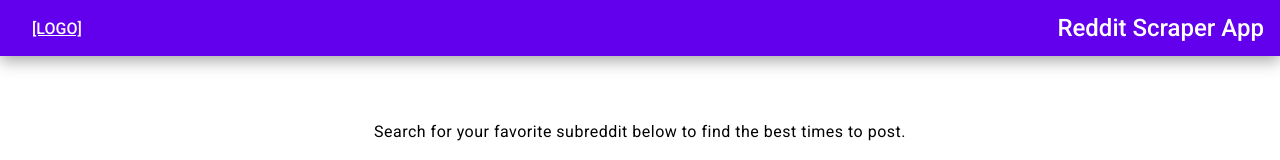
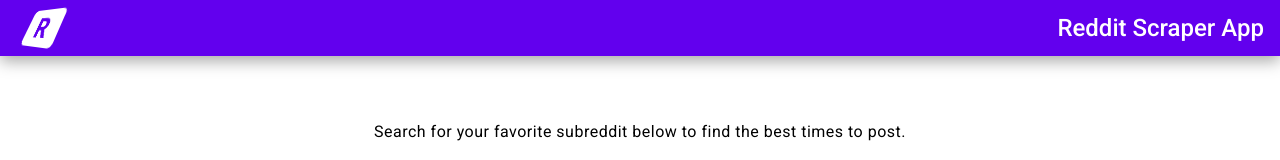
Before and after one commit to bentzen-andy/reddit-scraper-app, a React (Create React App) app: page / in a window 1280 px wide. Shown: the top 160 px of the page. Built offline with nearby package versions, Linux system fonts and the light colour scheme; no server answers.

Commit message:
add feature-30: adds cool logo

```diff
--- a/src/components/Navbar.js
+++ b/src/components/Navbar.js
@@ -4,9 +4,9 @@
 const Navbar = () => {
   return (
     <div className={styles["navbar"]}>
-      <div className={styles["navbar__logo"]}>
-        <a href="/">[LOGO]</a>
-      </div>
+      <a className={styles["navbar__logo-container"]} href="/react-scraper-app">
+        <div className={styles["navbar__logo"]}>R</div>
+      </a>
       <div className={styles["navbar__title"]}>Reddit Scraper App</div>
     </div>
   );
--- a/src/components/Navbar.module.css
+++ b/src/components/Navbar.module.css
@@ -1,4 +1,5 @@
 @import url("https://fonts.googleapis.com/css2?family=Roboto:wght@500&display=swap");
+@import url("https://fonts.googleapis.com/css2?family=Roboto:wght@800&display=swap");
 
 .navbar {
   background-color: #6200ee;
@@ -10,8 +11,6 @@
   justify-content: space-between;
   height: 3.5rem;
 }
-.navbar__logo,
-.navbar__logo a,
 .navbar__title {
   font-family: "Roboto", sans-serif;
   font-weight: 500;
@@ -19,9 +18,28 @@
   margin: auto 1rem;
   font-size: 1rem;
 }
-.navbar__logo a:hover,
-.navbar__logo a:active {
-  color: #bb86fc;
+
+.navbar__logo-container {
+  background-color: #fff;
+  border-radius: 6px;
+  display: flex;
+  align-items: center;
+  justify-content: center;
+  text-decoration: none;
+  margin: 0.4rem 1rem;
+  padding: 1rem;
+  transform: perspective(200px) rotateX(45deg) rotateY(-45deg) rotateZ(35deg);
+}
+.navbar__logo-container:hover,
+.navbar__logo-container:active {
+  background-color: #bb86fc;
+}
+.navbar__logo {
+  font-family: "Roboto", sans-serif;
+  font-weight: 800;
+  font-size: 2rem;
+  color: #6200ee;
+  /* padding: 0.1rem; */
 }
 
 /* Screen size breakpoints according to freecodecamp.com */
```
